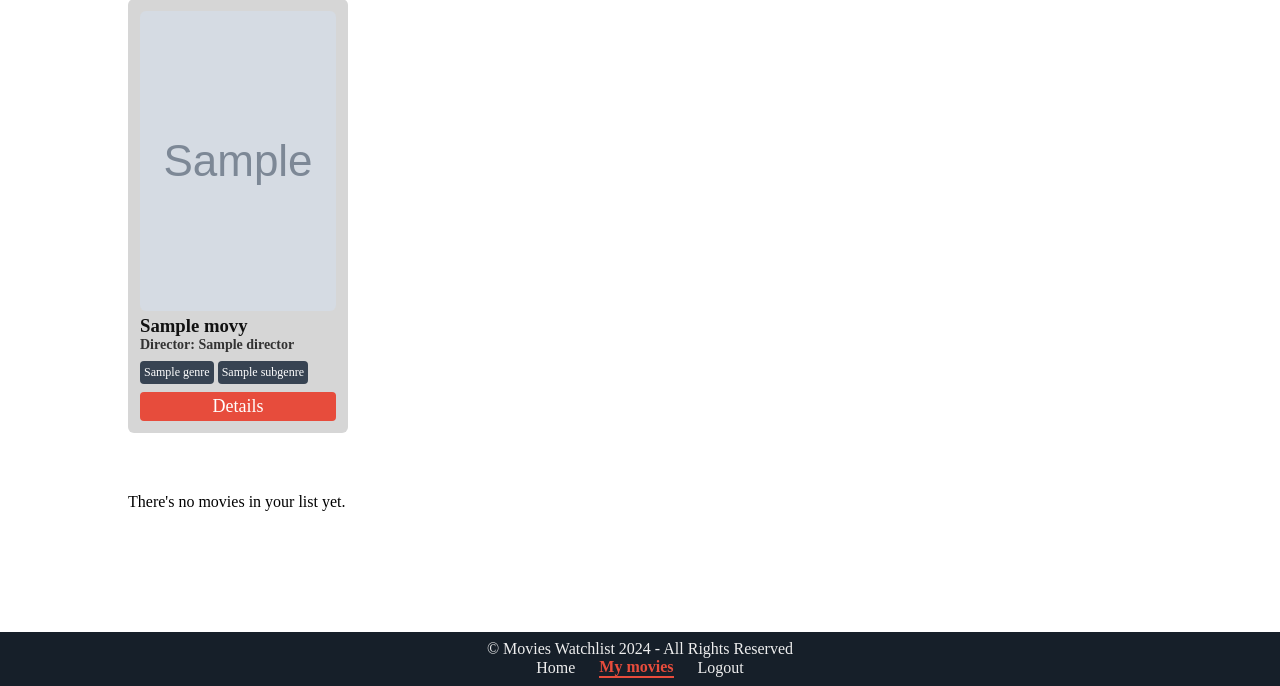
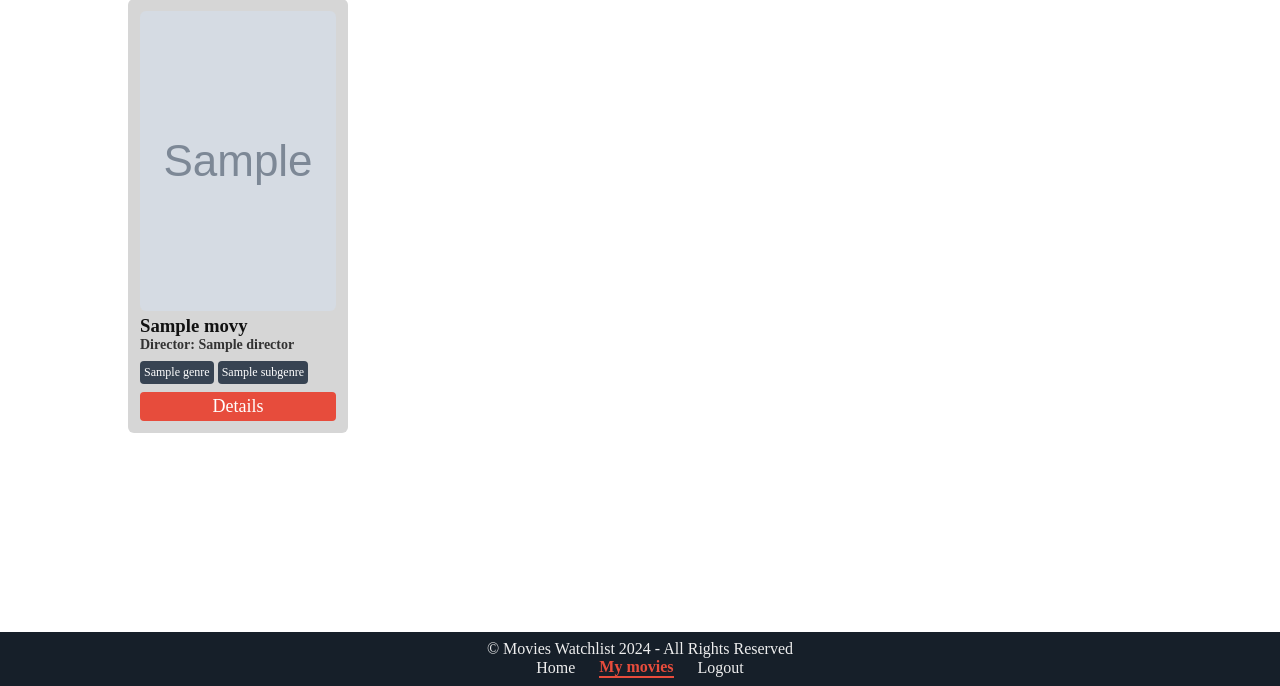
Before and after one commit to rafaeldamacena9304/flask-movie-watchlist, a Flask app: a page that uses app/templates/my_movies.html in a window 1280 px wide. Shown: the part 114-800 px from the top of the page. Run offline with Flask 3, Linux system fonts and the light colour scheme; the visitor is signed in with stand-in values (Sample User, id 1); grey boxes marked "Sample" are stand-in pictures; a database or web service that is not in the repository returns one stand-in record (values such as "Sample title"); some libraries are stand-ins or nearby versions; some web fonts are replaced.

Commit message:
Update my_movies.html

```diff
--- a/app/templates/my_movies.html
+++ b/app/templates/my_movies.html
@@ -15,7 +15,7 @@
             </li>
         {% endfor %}
     </ul>
-    {% if not movie in movies_details %}
+    {% if movies_details|length == 0 %}
         <p>There's no movies in your list yet.</p>
     {% endif %}
 </div>
```
